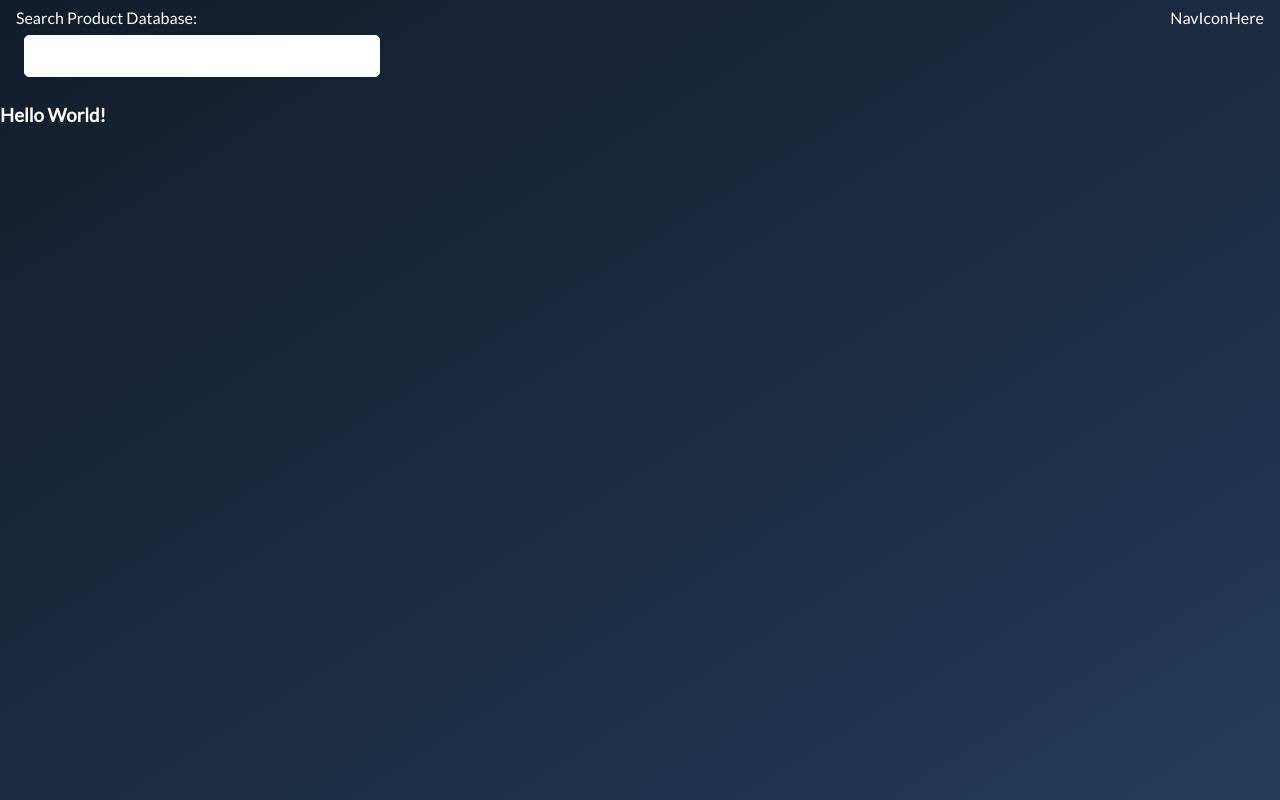
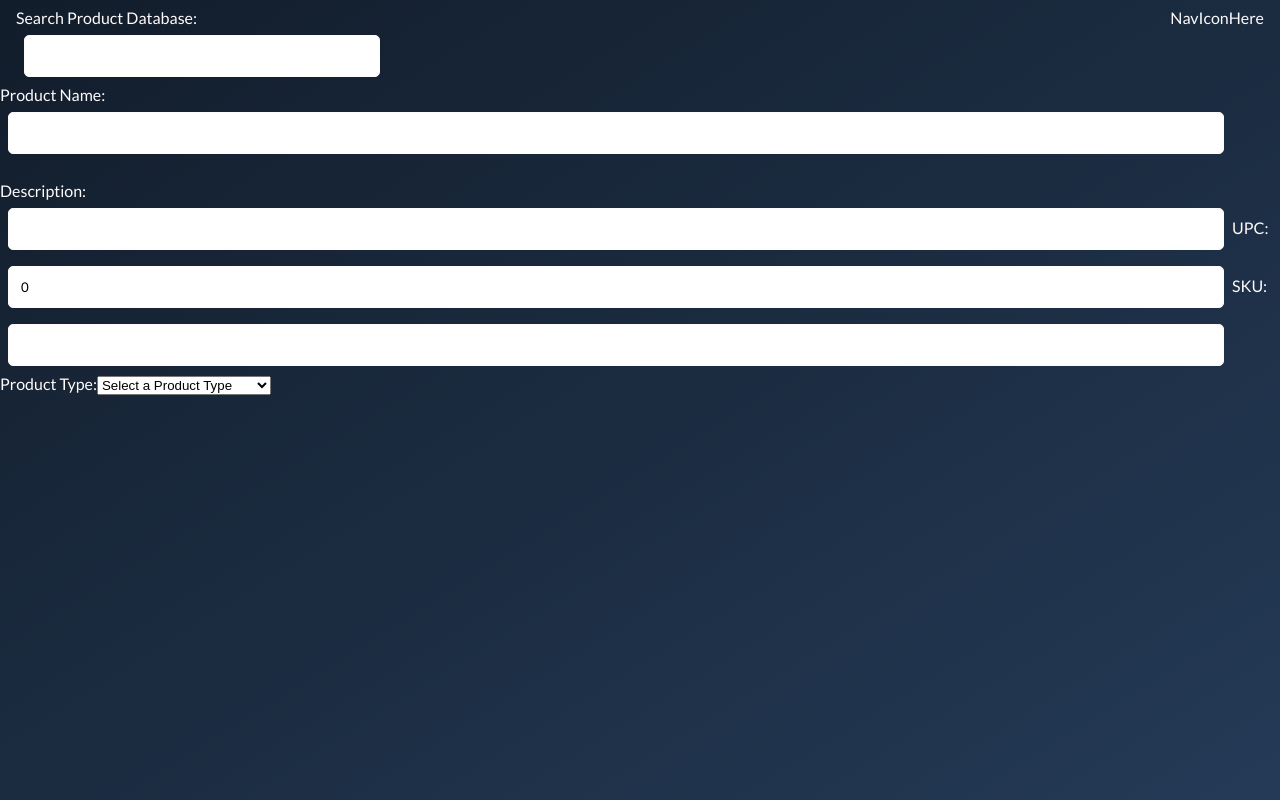
Before and after one commit to Crowe-Brian-J/u4_project_POS, a React (Vite) app in the folder client/: page /products/new in a window 1280 px wide. Built offline with nearby package versions, Linux system fonts and the light colour scheme.

Commit message:
new product form fix

```diff
--- a/client/src/pages/products/NewProduct.jsx
+++ b/client/src/pages/products/NewProduct.jsx
@@ -1,9 +1,202 @@
+import { useState } from 'react'
+import { useNavigate } from 'react-router-dom'
+import axios from 'axios'
+
 const NewProduct = () => {
+  // enum values
+  // Look at components
+  const typeEnumValues = [
+    'beer',
+    'wine',
+    'liquor',
+    'misc - taxable',
+    'misc - nontaxable',
+    'snacks',
+    'carbonated, nonalcoholic'
+  ]
+  const alcoholContentEnumValues = [
+    '> 36% / 72 proof (Liquor)',
+    '> 14%, < 24% (Wines)',
+    '~12-15% (Malt Beverages)',
+    '~4-14% (Beer)',
+    'Nonalcoholic'
+  ]
+  const beerUnitSizeEnumValues = [
+    'Single',
+    '7.5oz',
+    '11.5oz',
+    '12oz',
+    '16oz',
+    '18oz',
+    '24oz',
+    '40oz',
+    '4pk',
+    '6pk',
+    '8pk',
+    '12pk',
+    '18pk',
+    '24pk',
+    '30pk',
+    '36pk'
+  ]
+  const wineUnitSizeEnumValues = [
+    '187mL',
+    '4pk',
+    '375mL',
+    '500mL',
+    '750mL',
+    '1.5L',
+    '3L',
+    '4.5L',
+    '5L'
+  ]
+  const liquorUnitSizeEnumValues = [
+    '50mL',
+    '100mL',
+    '200mL',
+    '375mL',
+    '750mL',
+    '1L',
+    '1.5L',
+    '1.75L'
+  ]
+  const sodaUnitSizeEnumValues = [
+    'Single (20oz, 2L, etc.)',
+    '4pk',
+    '6pk',
+    '12pk'
+  ]
+  const snackUnitSizeEnumValues = ['0.5oz', '1oz', '8.5oz', '10oz', '13oz']
+  const activeStatusEnumValues = [
+    'active',
+    'inactive (i.e. seasonally unavailable'
+  ]
+  const casePackEnumValues = [1, 2, 4, 6, 8, 10, 12, 24]
+
+  let initialState = {
+    name: '',
+    description: '',
+    upc: 0,
+    sku: '',
+    productType: '',
+    alcoholContent: '',
+    taxable: false,
+    activeStatus: 'active',
+    unitSize: '',
+    casePack: 0,
+    dietaryRestrictions: [],
+    aisle: 0,
+    vendor: ''
+  }
+
+  // Do I need products, setProducts
+  const { products, setProducts } = {
+    products: [],
+    setProducts: () => {}
+  }
+
+  // States
+  const [formState, setFormState] = useState(initialState)
+  const [selectedProductType, setSelectedProductType] = useState('')
+  const [unitSizes, setUnitSizes] = useState([])
+
+  const navigate = useNavigate()
+
+  // Helper Function to update options for unitSizes based on productType
+  const updateUnitSizes = (productType) => {
+    if (productType === 'beer') {
+      setUnitSizes(beerUnitSizeEnumValues)
+    } else if (productType === 'wine') {
+      setUnitSizes(wineUnitSizeEnumValues)
+    } else if (productType === 'liquor') {
+      setUnitSizes(liquorUnitSizeEnumValues)
+    } else if (productType === 'carbonated, nonalcoholic') {
+      setUnitSizes(sodaUnitSizeEnumValues)
+    } else if (productType === 'snacks') {
+      setUnitSizes(snackUnitSizeEnumValues)
+    } else {
+      setUnitSizes('Pkg')
+    }
+  }
+
+  // Helper Function to Check on Product Type
+  const handleProductTypeChange = (evt) => {
+    setSelectedProductType(evt.target.value)
+    updateUnitSizes(evt.target.value)
+  }
+
+  const handleSubmit = async (evt) => {
+    evt.preventDefault()
+
+    try {
+      const newProduct = await axios.post(
+        'http://localhost:3001/products',
+        formState
+      )
+      let newList = [...products]
+      newList.push(newProduct.data)
+      setProducts(newList)
+      setFormState(initialState)
+      navigate('/products')
+    } catch (err) {
+      console.error(err)
+    }
+  }
+
+  const handleChange = (evt) => {
+    setFormState({ ...formState, [evt.target.id]: evt.target.value })
+  }
+
   return (
     <div>
-      <section>
-        <h3>Hello World!</h3>
-      </section>
+      <form onSubmit={handleSubmit}>
+        <label htmlFor="name">Product Name:&emsp;</label>
+        {/* Change this to enum of vendors, currently works as is */}
+        <input
+          type="text"
+          id="name"
+          value={formState.name}
+          onChange={handleChange}
+        />
+        <br />
+        <br />
+        <label htmlFor="description">Description:</label>
+        <input
+          type="text"
+          id="description"
+          value={formState.description}
+          onChange={handleChange}
+        />
+        <label htmlFor="upc">UPC:</label>
+        <input
+          type="number"
+          id="upc"
+          value={formState.upc}
+          onChange={handleChange}
+        />
+        <label htmlFor="sku">SKU:</label>
+        <input
+          type="text"
+          id="sku"
+          value={formState.sku}
+          onChange={handleChange}
+        />
+        <label htmlFor="productType">Product Type:</label>
+        <select
+          id="productType"
+          className="productType"
+          name="productType"
+          value={selectedProductType}
+          onChange={handleProductTypeChange}
+        >
+          <option value="">Select a Product Type</option>
+          {typeEnumValues.map((option) => (
+            <option key={option} value={option}>
+              {option.charAt(0).toUpperCase() + option.slice(1)}
+            </option>
+          ))}
+        </select>
+      </form>
     </div>
   )
 }
--- a/client/src/pages/vendors/NewVendor.jsx
+++ b/client/src/pages/vendors/NewVendor.jsx
@@ -32,8 +32,8 @@ const NewVendor = () => {
       setVendors(newList)
       setFormState(initialState)
       navigate('/vendors')
-    } catch (error) {
-      console.error(error)
+    } catch (err) {
+      console.error(err)
     }
   }
 
```
